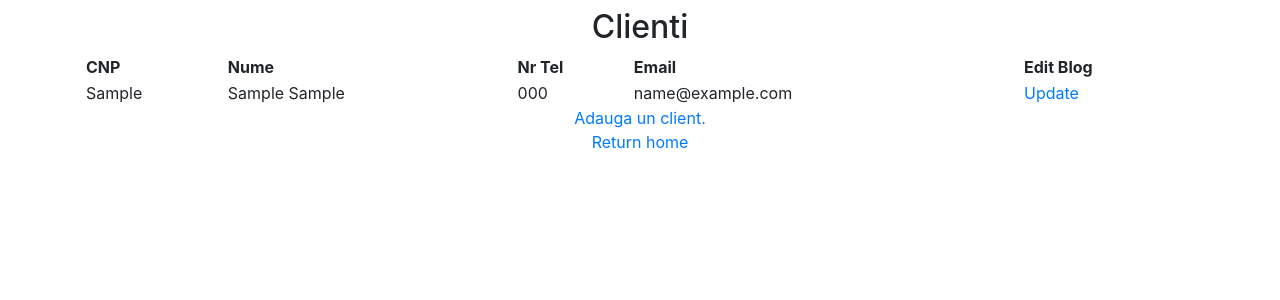
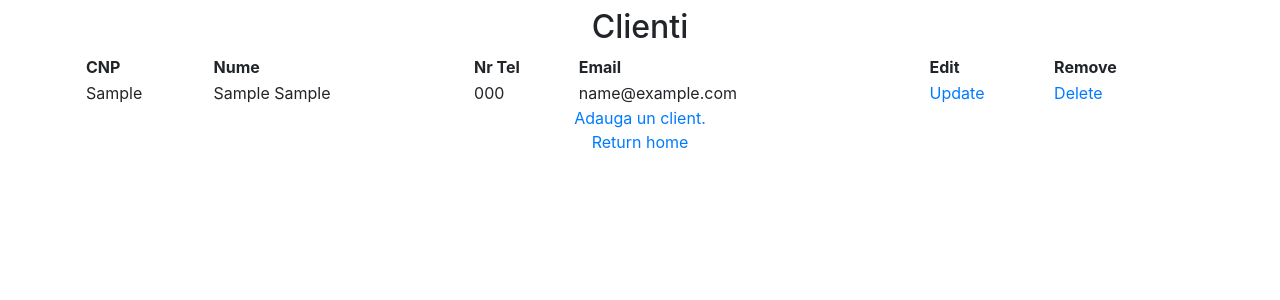
Before and after one commit to Bogdan2435/magazin_piese_auto, a Django app: page /search/clienti in a window 1280 px wide. Shown: the top 300 px of the page. Run offline with Django 4.2, Linux system fonts and the light colour scheme; tables that the repository leaves empty hold one stand-in row (values such as "Sample post"); some libraries are stand-ins or nearby versions.

Commit message:
add delete clienti page

```diff
--- a/crud app/magpiese/tabele/templates/search_clienti.html
+++ b/crud app/magpiese/tabele/templates/search_clienti.html
@@ -43,8 +43,8 @@
                     <th>Nume</th>
                     <th>Nr Tel</th>
                     <th>Email</th>
-                    <th>Edit Blog</th>
-                    <!-- <th>Remove Blog</th> -->
+                    <th>Edit</th>
+                    <th>Remove</th>
                 </tr>
             </thead>
             <tbody>
@@ -57,9 +57,9 @@
                     <td>
                         <a href="/update/clienti/{{client.cnp}}">Update</a>
                     </td>
-                    <!-- <td>
-                        <a href="/delete/locurimunca/{{locMunca.pk}}">Delete</a>
-                    </td> -->
+                    <td>
+                        <a href="/delete/clienti/{{client.cnp}}">Delete</a>
+                    </td>
                 </tr>
                 {% endfor %}
             </tbody>
--- a/crud app/magpiese/tabele/urls.py
+++ b/crud app/magpiese/tabele/urls.py
@@ -18,6 +18,7 @@ urlpatterns = [
     path('update/clienti/<int:pk>', views.update_Clienti, name='update_clienti'),
     path('delete/locurimunca/<int:pk>', views.delete_LocuriMunca, name='delete_locurimunca'),
     path('delete/angajati/<int:pk>', views.delete_Angajati, name='delete_angajati'),
+    path('delete/clienti/<int:pk>', views.delete_Clienti, name='delete_clienti'),
     # path('search/', views.search, name='search'),
     # path('update/<int:pk>', views.update, name='update'),
     # path('delete/<int:pk>', views.delete, name='delete'),
--- a/crud app/magpiese/tabele/views.py
+++ b/crud app/magpiese/tabele/views.py
@@ -157,3 +157,15 @@ def delete_Angajati(request, pk):
         'angajat': angajat,
     }
     return render(request, 'delete_angajati.html', context)
+
+def delete_Clienti(request, pk):
+    client = Clienti.objects.get(cnp=pk)
+
+    if request.method == 'POST':
+        client.delete()
+        return redirect('/search/clienti')
+
+    context = {
+        'client': client,
+    }
+    return render(request, 'delete_clienti.html', context)
```
Also changed, not shown: crud app/magpiese/tabele/templates/delete_clienti.html (added, +30 -0 lines).
